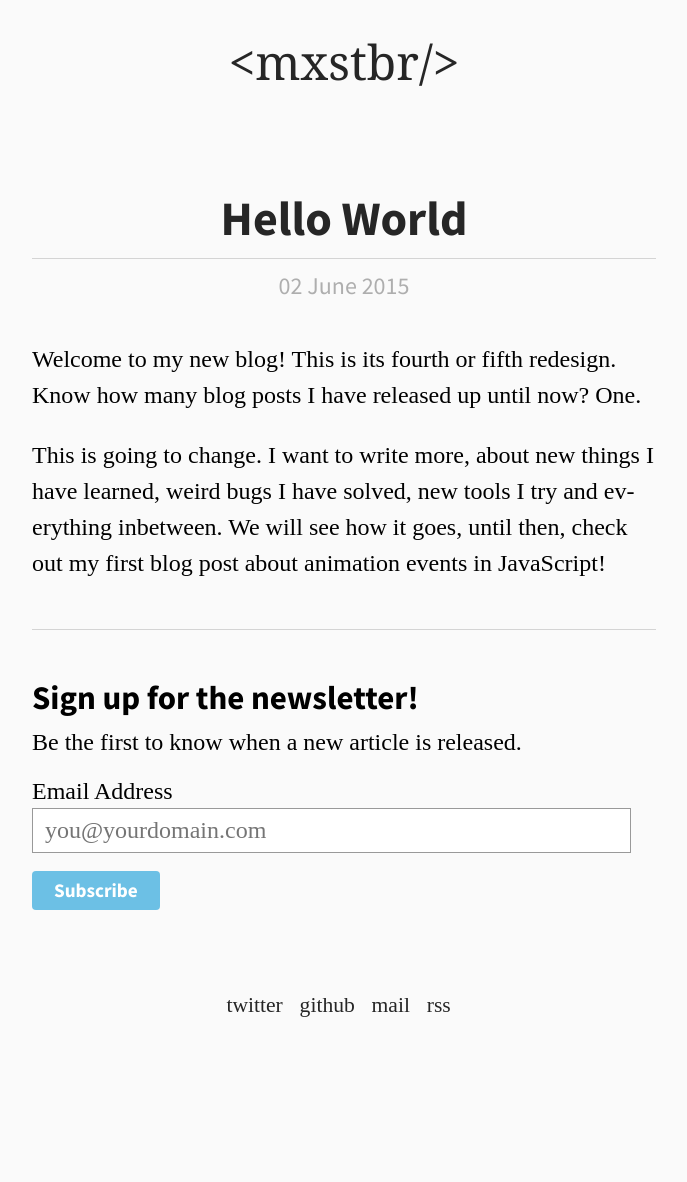
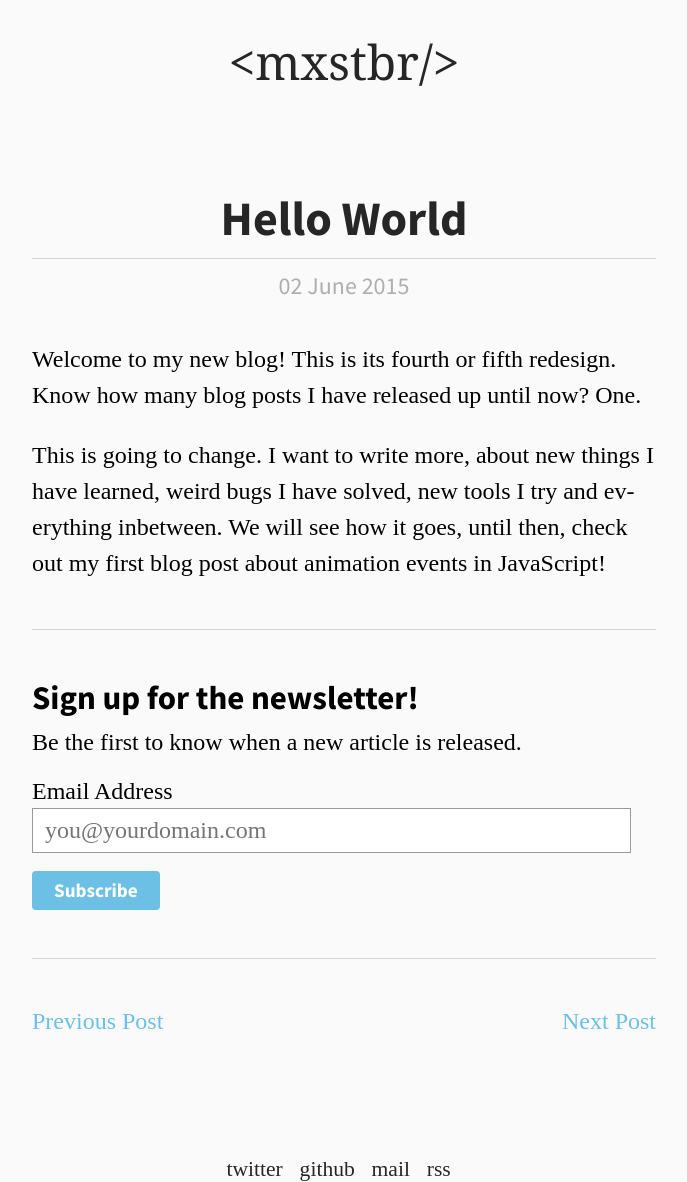
Before and after one commit to mxstbr/mxstbr.github.io, a Jekyll site: the page built from _posts/2015-06-02-hello-world.md, in a window 1280 px wide. Shown: the whole page, without its empty margins (296-983 px from the left). Built offline with Jekyll 4.4.1, drawn with Linux system fonts in a browser that asks for light colours; some web fonts are replaced; Markdown is read by kramdown in place of the engine named in the settings; before the commit the page ends 1018 px from its top, so only the background shows below that.

Commit message:
Added next and previous post link to bottom of posts

```diff
--- a/_includes/newsletter-form.html
+++ b/_includes/newsletter-form.html
@@ -15,7 +15,7 @@
 		<div class="response" id="mce-success-response" style="display:none"></div>
 	</div>    <!-- real people should not fill this in and expect good things - do not remove this or risk form bot signups-->
     <div style="position: absolute; left: -5000px;"><input type="text" name="b_5effecce7bca37cc1c8239fb3_ad8ea81b76" tabindex="-1" value=""></div>
-    <div class="clear"><input type="submit" value="Subscribe" name="subscribe" id="mc-embedded-subscribe" class="button"></div>
+    <div class="clear"><input type="submit" value="Subscribe" name="subscribe" id="mc-embedded-subscribe" class="button" onclick="ga('send', 'event', 'post', 'click', 'newsletter-signup');"></div>
     </div>
 </form>
 </div>
--- a/_layouts/default.html
+++ b/_layouts/default.html
@@ -2,7 +2,7 @@
 <html lang="en">
 	{% include head.html %}
 	<body>
-		<a href="/"><h1 class="title">{{ site.title }}</h1></a>
+		<a href="/" onclick="ga('send', 'event', 'page', 'click', 'title');"><h1 class="title">{{ site.title }}</h1></a>
 		{{ content }}
 		{% include footer.html %}
 	</body>
--- a/_layouts/post.html
+++ b/_layouts/post.html
@@ -12,6 +12,17 @@ layout: default
 	{{ content }}
 
 	{% include newsletter-form.html %}
+
+	<hr />
+
+	<div class="post__related">
+		{% if page.previous %}
+			<a href="{{ page.previous.url }}" class="post__related-previous" onclick="ga('send', 'event', 'post', 'click', 'previous');" title="{{ page.previous.title }}">Previous Post</a>
+		{% endif %}
+		{% if page.next %}
+			<a href="{{ page.next.url }}" class="post__related-next" onclick="ga('send', 'event', 'post', 'click', 'next');" title="{{ page.next.title }}">Next Post</a>
+		{% endif %}
+	</div>
 
 </article>
 
--- a/_sass/_newsletter-form.scss
+++ b/_sass/_newsletter-form.scss
@@ -9,6 +9,13 @@
 
 	p {
 		margin-bottom: 0.75em;
+	}
+
+	&:after {
+		display: block;
+		clear: both;
+		height: 0;
+		content: "";
 	}
 }
 
--- a/_sass/_post.scss
+++ b/_sass/_post.scss
@@ -87,6 +87,7 @@
     }
 
     hr {
+        margin: 2em 0;
     }
 
     h1, h2, h3, h4 {
@@ -201,6 +202,21 @@
         }
     }
 
+    &__related {
+        clear: both;
+        width: 100%;
+        display: block;
+        overflow: auto;
+
+        &-previous {
+            float: left;
+        }
+
+        &-next {
+            float: right;
+        }
+    }
+
     p {
         word-wrap: break-word;
         hyphens: auto;
```
